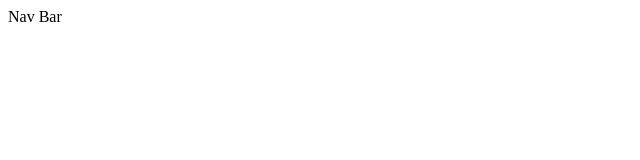
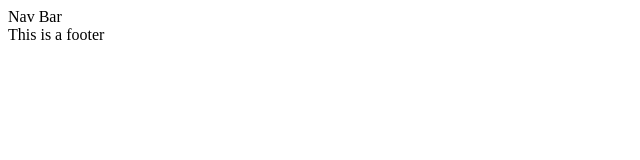
Before and after one commit to simoneast1992/git-test, a plain HTML site: page index.html in a window 1280 px wide. Shown: the full height of the page, 0-640 px from the left. Drawn offline with Linux system fonts and the light colour scheme.

Commit message:
Create Footer

```diff
--- a/index.html
+++ b/index.html
@@ -6,5 +6,8 @@
     <nav>
         Nav Bar
     </nav>
+    <footer>
+        This is a footer
+    </footer>
 </body>
 </html>
```
